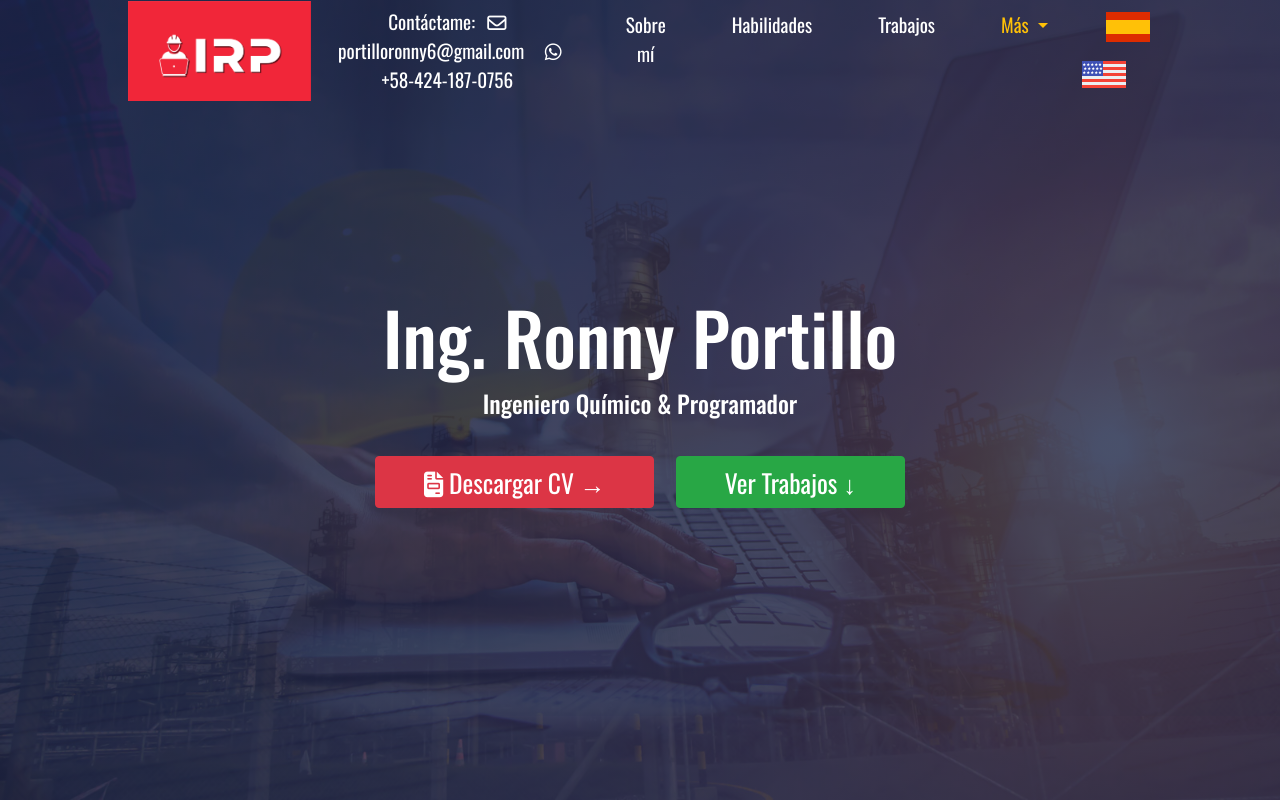
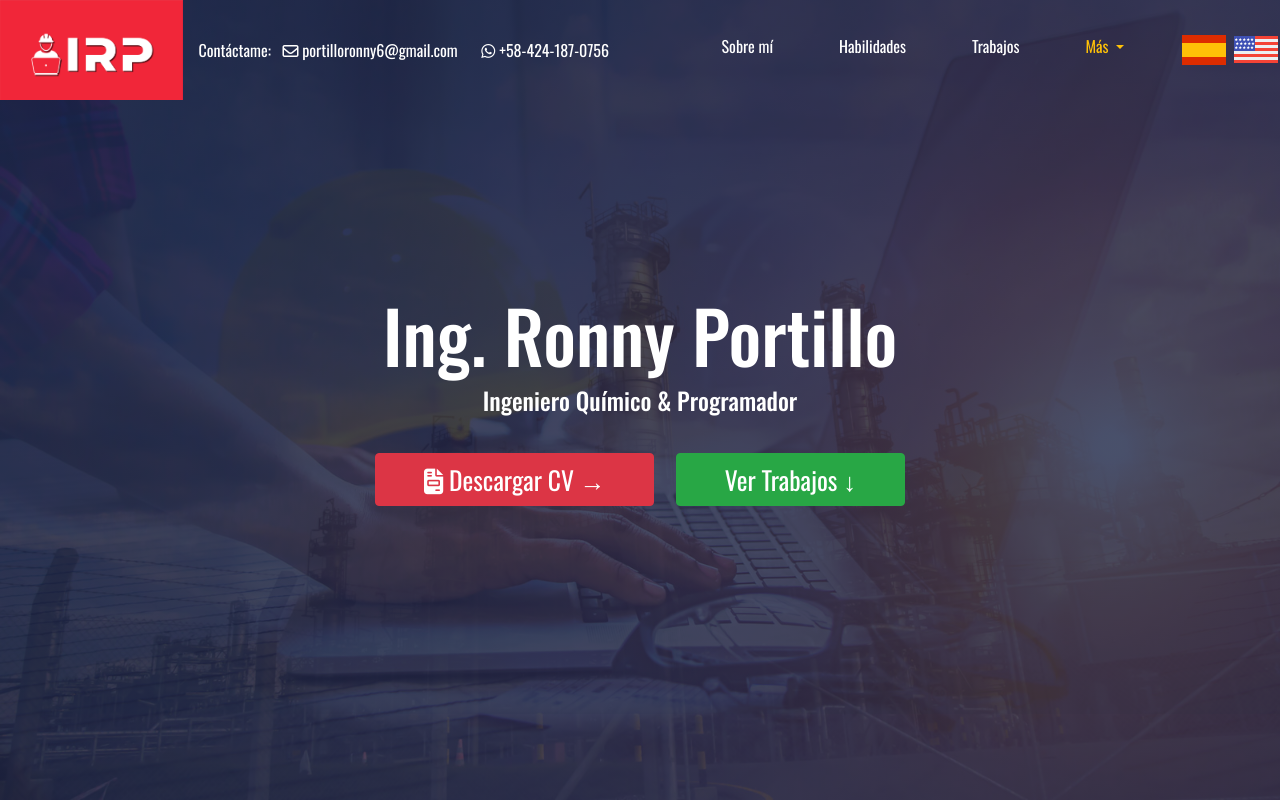
Before and after one commit to Portilloronny6/website, a plain HTML site: page index.html in a window 1280 px wide. Shown: the top 800 px of the page. Drawn offline with nearby package versions, Linux system fonts and the light colour scheme; grey boxes are pictures that could not be loaded.

Commit message:
responsive

```diff
--- a/styles.css
+++ b/styles.css
@@ -307,3 +307,20 @@ html {
     padding-right: 13%;
   }
 }
+
+@media (min-width: 992px) and (max-width: 1697px) {
+
+  #cabecera .navbar {
+    padding: 0 0;
+}
+
+.navbar-text, .nav-item {
+    font-size: 1.0rem;
+}
+
+
+.navbar-brand {
+  margin-right: 0;
+}
+
+}
```
